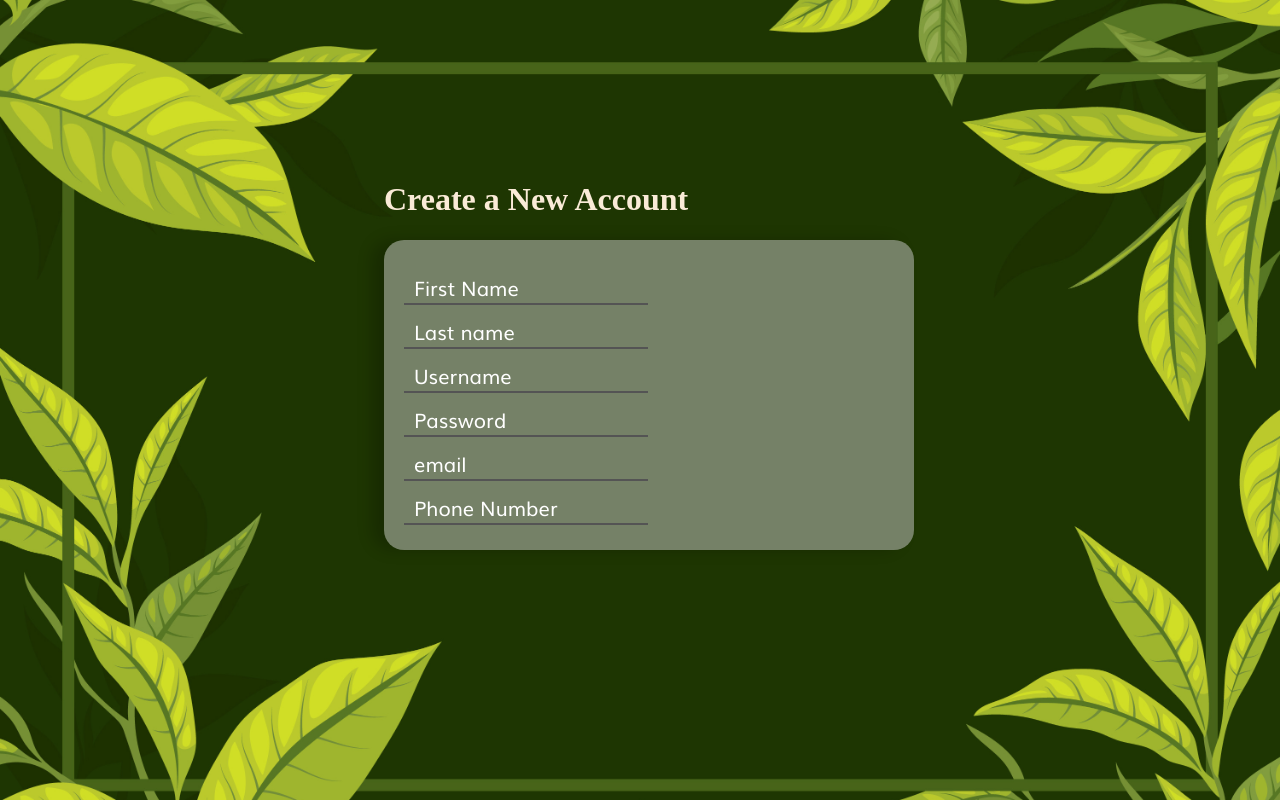
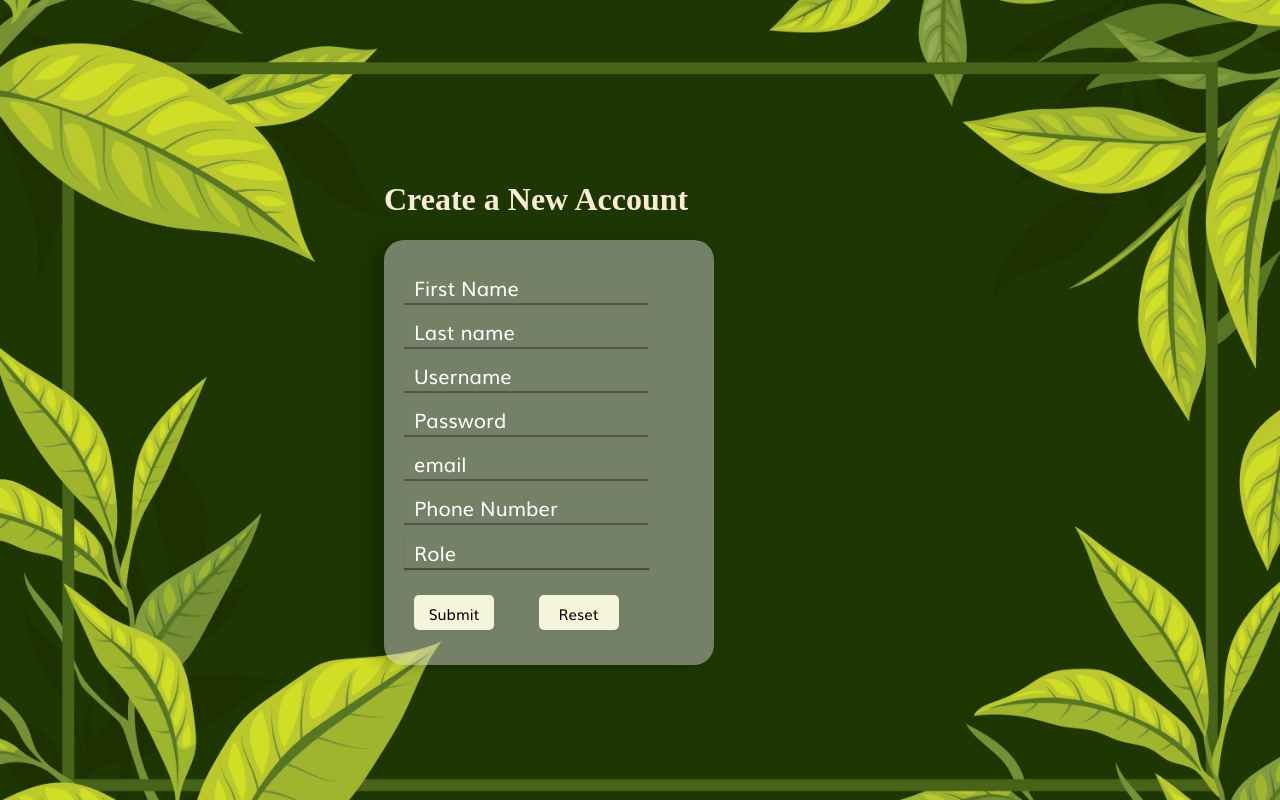
Before and after one commit to Heila-Almogren/MedioArto, a PHP site: page /Register.html in a window 1280 px wide. Run offline with PHP 8.4, Linux system fonts and the light colour scheme.

Commit message:
REGISTER PAGE: DONE!

```diff
--- a/Register.html
+++ b/Register.html
@@ -42,6 +42,18 @@
 
         <input type="tel" name="telephone" class="InputStyle" placeholder="Phone Number">
 
+        <select class="select-css InputStyle">
+    <option>Role</option>
+    <option>Admin</option>
+    <option>Artist</option>
+    <option>Visitor</option>
+</select>
+
+  <button type="submit" class = "ButtonStyle">Submit</button>
+
+        <button type="reset" class = "ButtonStyle">Reset</button>
+
+
     </form>
 
     </div>
--- a/RegisterStyle.css
+++ b/RegisterStyle.css
@@ -37,7 +37,7 @@ div.BoxStyle{
     background-color: darkgray;
     border-radius: 20px;
     display: inline-block;
-    width: 500px;
+    width: 300px;
     height: auto;
     padding : 15px 10px 15px 20px;
     background: rgba(204, 204, 204, 0.5);
@@ -95,6 +95,10 @@ input.InputStyle:hover{
   animation-duration: 0.5s;
 }
 
+input.InputStyle:required{
+border-bottom-color: red;
+}
+
 ::-webkit-input-placeholder{
     color: white;
 
@@ -105,3 +109,71 @@ input.InputStyle:hover{
   opacity: 0;
 
 }
+
+
+
+select {
+    font-size: 20px;
+    font-family: 'Muli-Reg';
+
+    color: white;
+    box-shadow: 0 1px 0 1px rgba(0,0,0,.04);
+    border-radius: 0px;
+        border-bottom-color: #484848;
+    border-bottom-width:2px;
+    border-left-style: hidden;
+    border-right-style: hidden;
+    border-top-style: hidden;
+    height: 35px;
+    width: 245px;
+    background-color: rgba(0, 0, 0, 0.0);
+    -moz-appearance: none;
+    -webkit-appearance: none;
+    appearance: none;
+      padding-left: 10px;
+
+}
+.select-css::-ms-expand {
+    display: none;
+
+}
+.select-css:hover {
+    border-color: #888;
+
+}
+
+.select-css:focus {
+    border-color: #aaa;
+    box-shadow: 0 0 1px 3px rgba(59, 153, 252, .7);
+    box-shadow: 0 0 0 3px -moz-mac-focusring;
+
+}
+
+.select-css option {
+    font-weight:normal;
+
+}
+
+.select-css:required{
+    border-bottom-color: red;
+}
+
+Button{
+    background-color:beige;
+    border-color: #484848;
+    border-radius: 5px;
+    border-style:none;
+        height: 35px;
+    width: 80px;
+    margin-top: 25px;
+    margin-left: 10px;
+    margin-right: 30px;
+    margin-bottom: 20px;
+     font-size: 15px;
+    font-family: 'Muli-Reg';
+
+}
+
+Button:hover{
+        background-color:floralwhite;
+}
```
